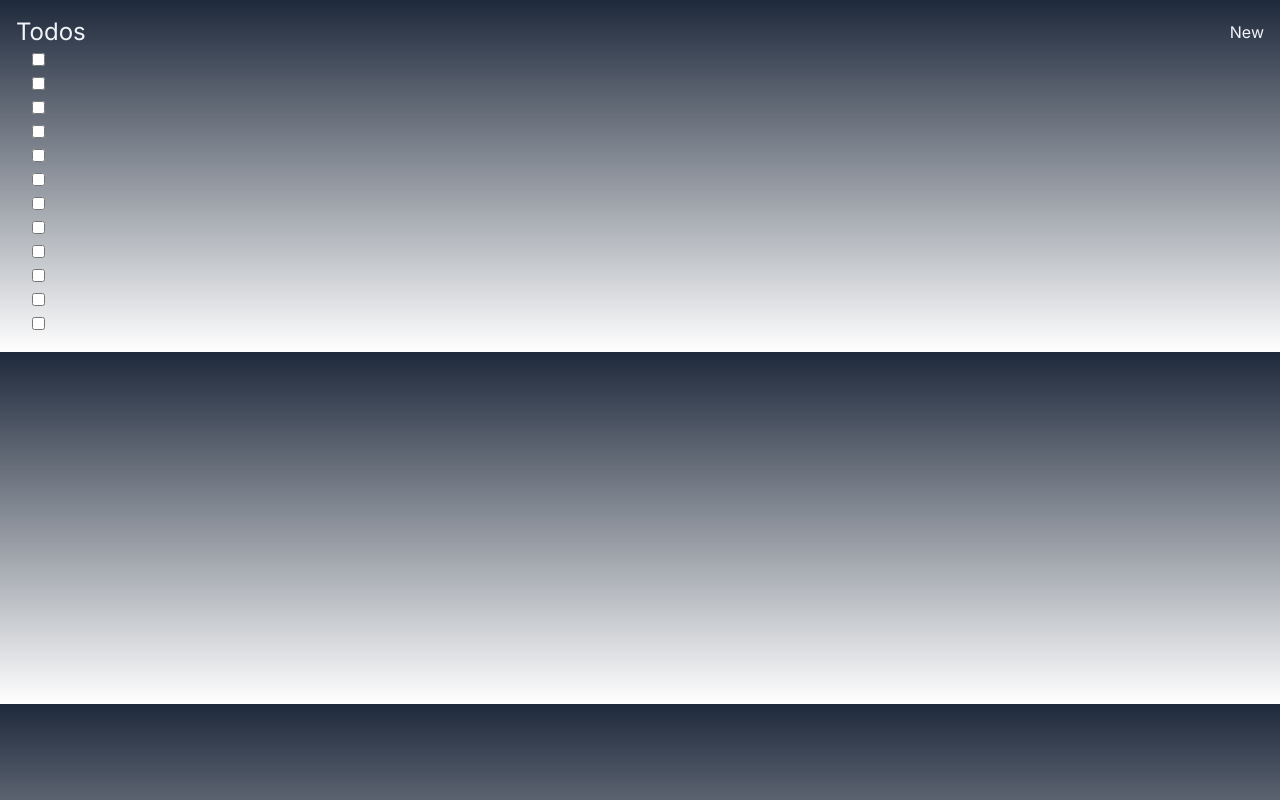
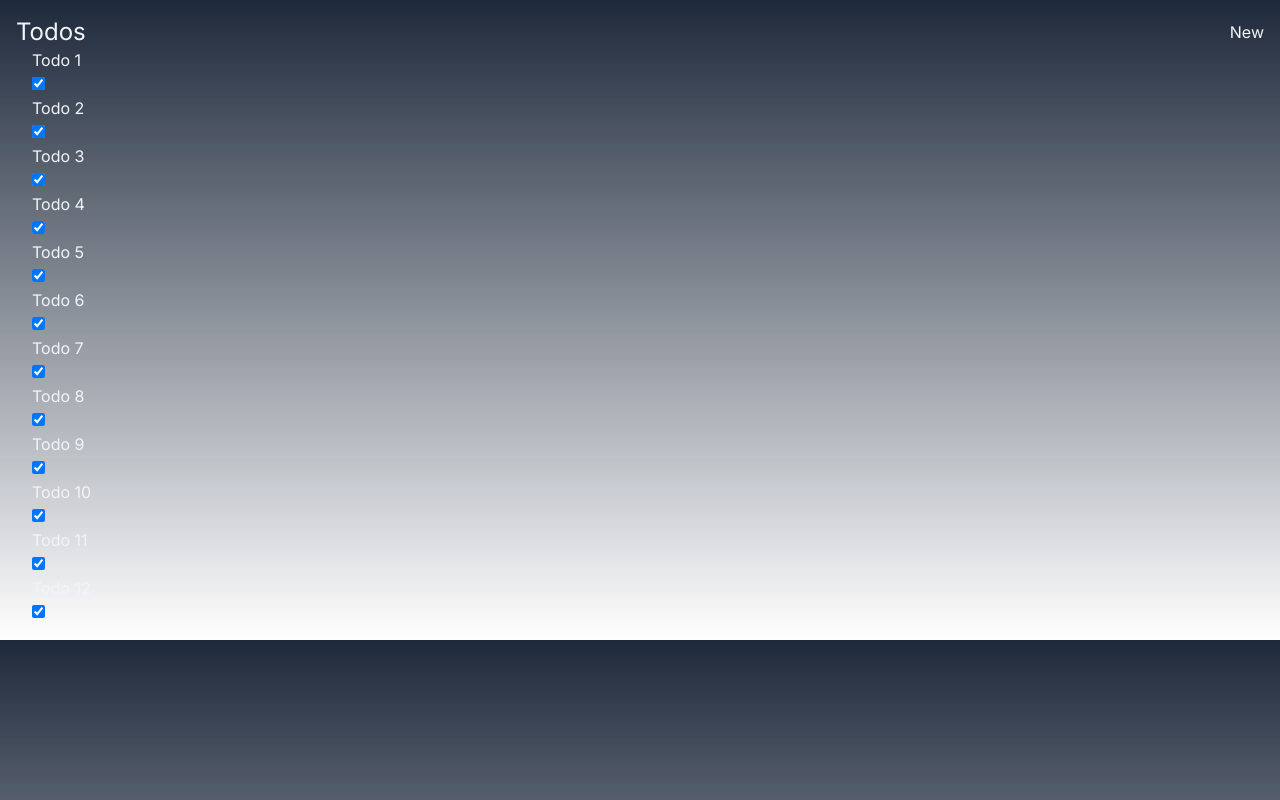
Before and after one commit to code0monkey1/next-js-todo-list, a Next.js app: page / in a window 1280 px wide. Built offline with nearby package versions, Linux system fonts and the light colour scheme.

Commit message:
5 Jul 2023, 10:55

```diff
--- a/components/ToDoCard.tsx
+++ b/components/ToDoCard.tsx
@@ -6,6 +6,8 @@ type ToDoCardData={
             checked:boolean
 }
 const ToDoCard = (data:ToDoCardData) => {
+
+
   return (
     <div key={data.id}>
           <div>{data.content}</div>
--- a/src/app/page.tsx
+++ b/src/app/page.tsx
@@ -27,7 +27,7 @@ for (let i = 1; i <= 12; i++) {
             <Link href='/new'>New</Link>
              </header>
           <ul className='pl-4'>{
-          todos.map(t => <ToDoCard props={t} />)
+          todos.map(t => <ToDoCard key={t.id} {...t} />)
          }
 
          </ul>
```
